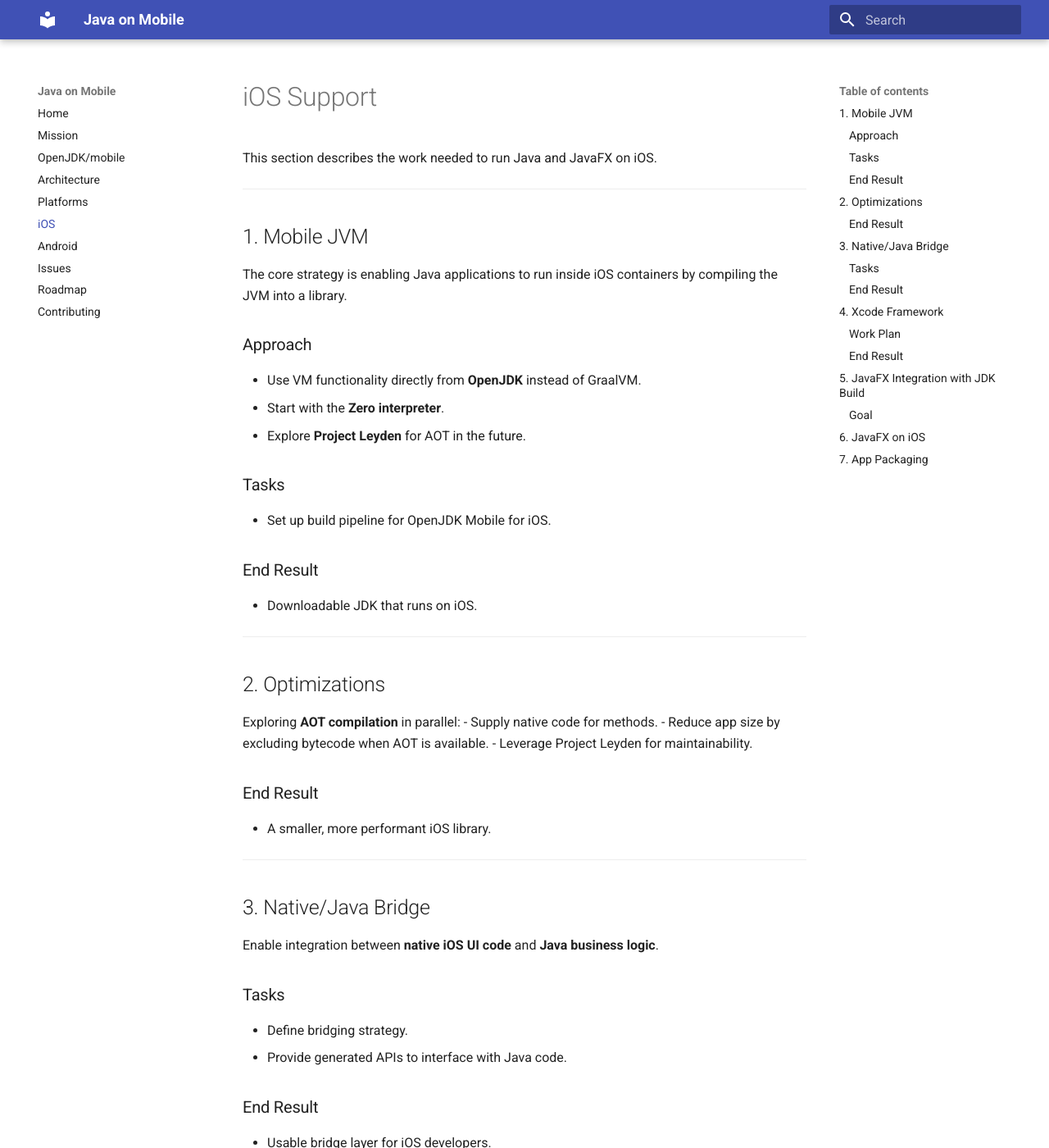
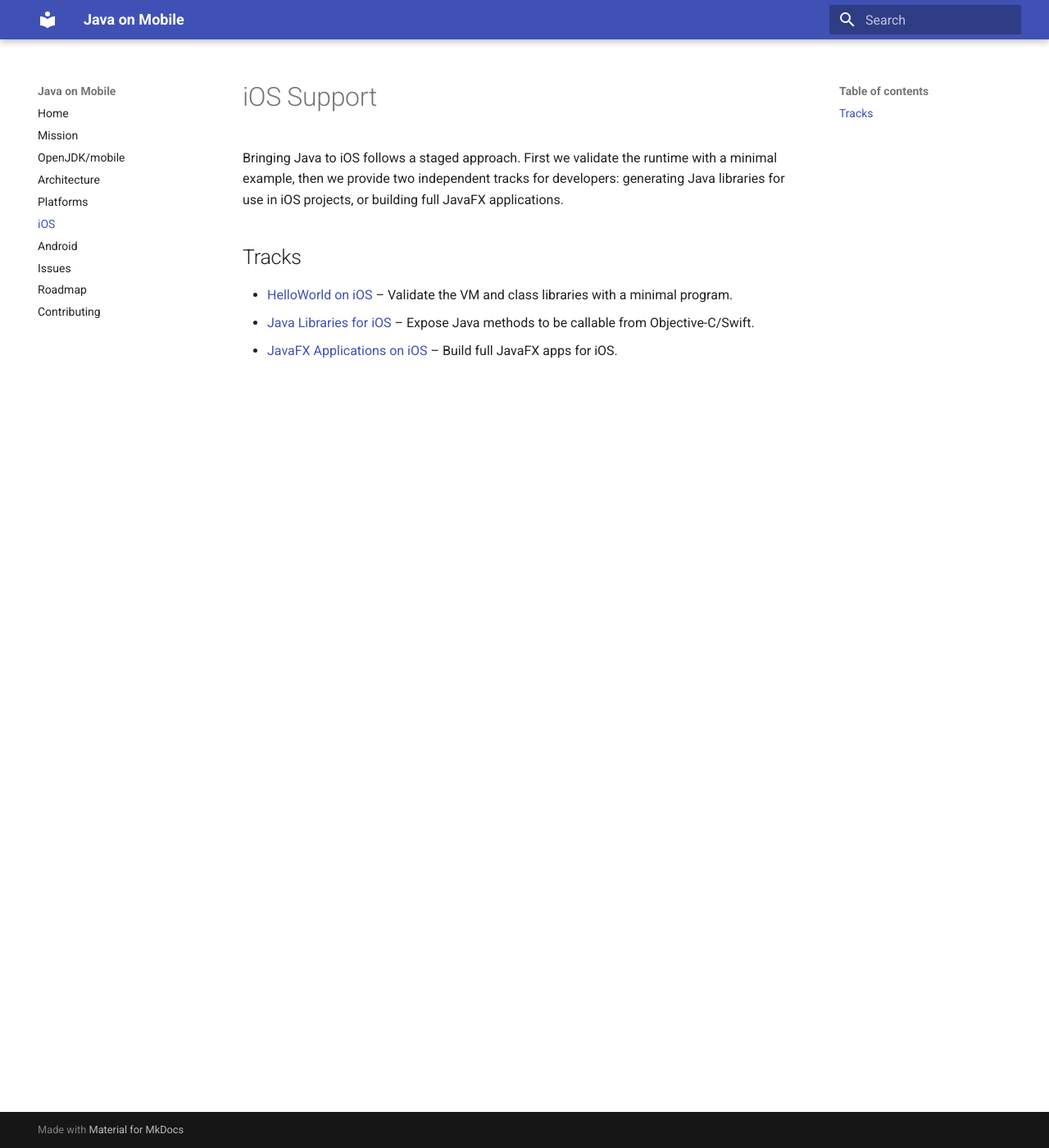
Before and after one commit to openjdk-mobile/openjdk-mobile.github.io, an MkDocs documentation site: the page built from docs/ios.md, in a window 1280 px wide and 1400 px high. Shown: the whole window at 82% size. Built offline with MkDocs 1.6.1 and Material for MkDocs 9.7.7, drawn with Linux system fonts in a browser that asks for light colours; some of the changed text lies outside the part shown.

Commit message:
Add ios subsections

```diff
--- a/docs/ios.md
+++ b/docs/ios.md
@@ -1,87 +1,9 @@
 # iOS Support
 
-This section describes the work needed to run Java and JavaFX on iOS.
+Bringing Java to iOS follows a staged approach. First we validate the runtime with a minimal example, then we provide two independent tracks for developers: generating Java libraries for use in iOS projects, or building full JavaFX applications.
 
----
+## Tracks
 
-## 1. Mobile JVM
-
-The core strategy is enabling Java applications to run inside iOS containers by compiling the JVM into a library.
-
-### Approach
-- Use VM functionality directly from **OpenJDK** instead of GraalVM.
-- Start with the **Zero interpreter**.
-- Explore **Project Leyden** for AOT in the future.
-
-### Tasks
-- Set up build pipeline for OpenJDK Mobile for iOS.
-
-### End Result
-- Downloadable JDK that runs on iOS.
-
----
-
-## 2. Optimizations
-
-Exploring **AOT compilation** in parallel:
-- Supply native code for methods.
-- Reduce app size by excluding bytecode when AOT is available.
-- Leverage Project Leyden for maintainability.
-
-### End Result
-- A smaller, more performant iOS library.
-
----
-
-## 3. Native/Java Bridge
-
-Enable integration between **native iOS UI code** and **Java business logic**.
-
-### Tasks
-- Define bridging strategy.
-- Provide generated APIs to interface with Java code.
-
-### End Result
-- Usable bridge layer for iOS developers.
-
----
-
-## 4. Xcode Framework
-
-Combine JVM + bridge into a framework usable by iOS developers.
-
-### Work Plan
-1. Build a simple C library (`add`, `multiply`).
-2. Create a Hello World Xcode project.
-3. Integrate C library into the project.
-4. Document the developer workflow.
-
-### End Result
-- A usable Xcode framework.
-- Documentation on usage.
-
----
-
-## 5. JavaFX Integration with JDK Build
-
-Challenges:
-- Native code management.
-- Disparate build systems (OpenJFX Gradle vs. OpenJDK make).
-- Cumbersome cross-compilation.
-
-### Goal
-Unify builds into **1 toolchain per platform**, simplifying maintenance.
-
----
-
-## 6. JavaFX on iOS
-
-- Explore Metal rendering backend.
-- Define if dependent on step 5.
-
----
-
-## 7. App Packaging
-
-- Define IPA packaging approach.
-- Document deployment flow.
+- [HelloWorld on iOS](ios/helloworld.md) – Validate the VM and class libraries with a minimal program.
+- [Java Libraries for iOS](ios/library.md) – Expose Java methods to be callable from Objective-C/Swift.
+- [JavaFX Applications on iOS](ios/javafx.md) – Build full JavaFX apps for iOS.
```
Also changed, not shown: docs/ios/helloworld.md (added, +15 -0 lines), docs/ios/javafx.md (added, +16 -0 lines), docs/ios/library.md (added, +35 -0 lines).
